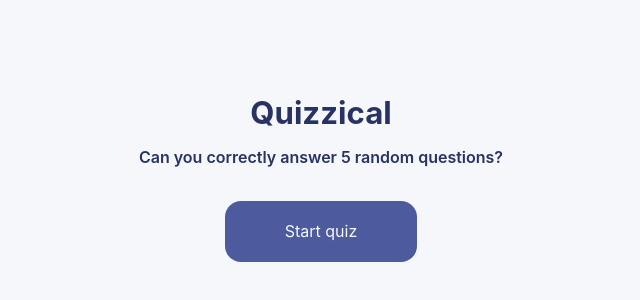
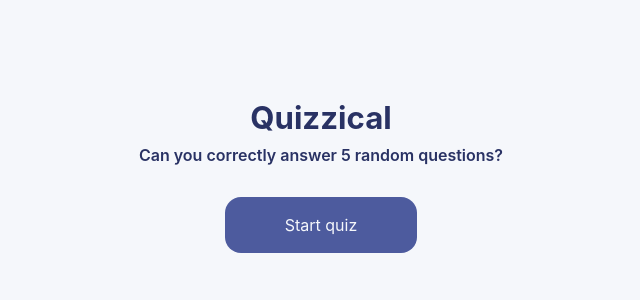
Before and after one commit to MadHapps/Module-10---Quizzical, a React (Vite) app: page / in a window 1280 px wide. Shown: the part 224-524 px from the top of the page, without its empty margins (319-959 px from the left). Built offline with nearby package versions, Linux system fonts and the light colour scheme.

Commit message:
root css adjustment

```diff
--- a/src/index.css
+++ b/src/index.css
@@ -2,6 +2,7 @@
   /* Custom Variables */
   --color-primary-light: #F5F7FB;
   --color-primary-dark: #293264;
+  --color-accent: #DBDEF0;
   --btn-color-primary: #4D5B9E;
   --btn-color-secondary: #D6DBF5;
   --correct-answer-bg: #94D7A2;
@@ -9,7 +10,6 @@
 
   font-family: Inter, system-ui, Avenir, Helvetica, Arial, sans-serif;
   font-size: 1rem;
-  line-height: 1.5;
   font-weight: 400;
 
   color-scheme: light dark;
@@ -33,5 +33,6 @@ body {
   display: flex;
   place-items: center;
   min-width: 320px;
+  width: 100%;
   min-height: 100vh;
 }
```
